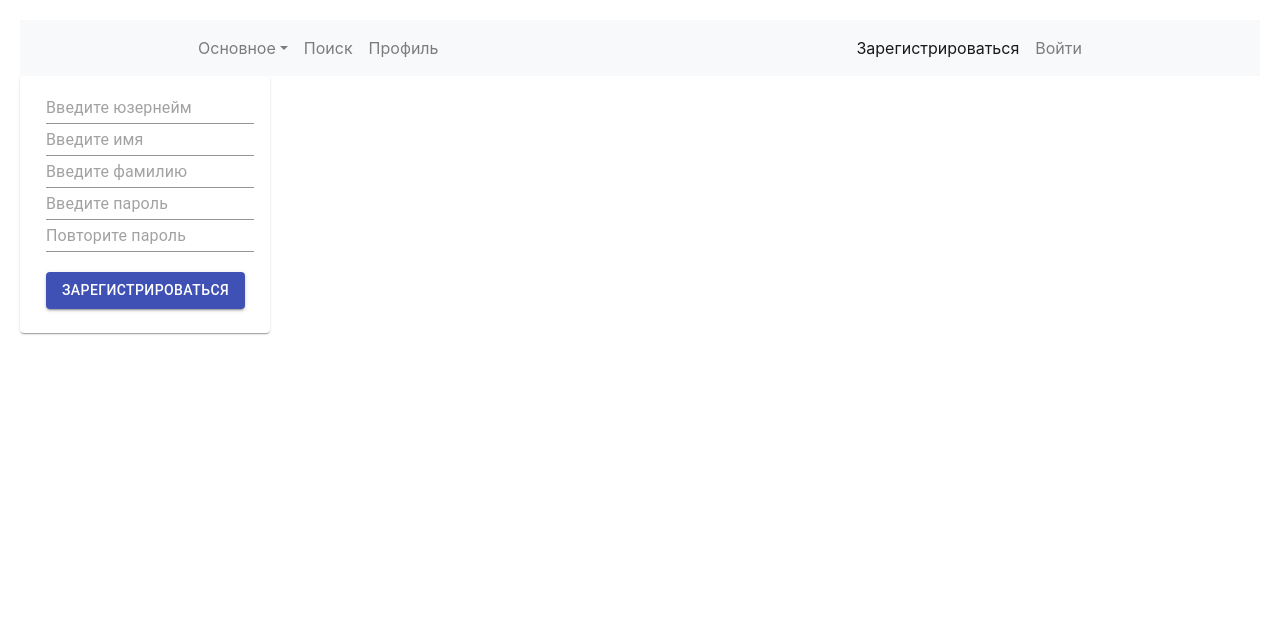
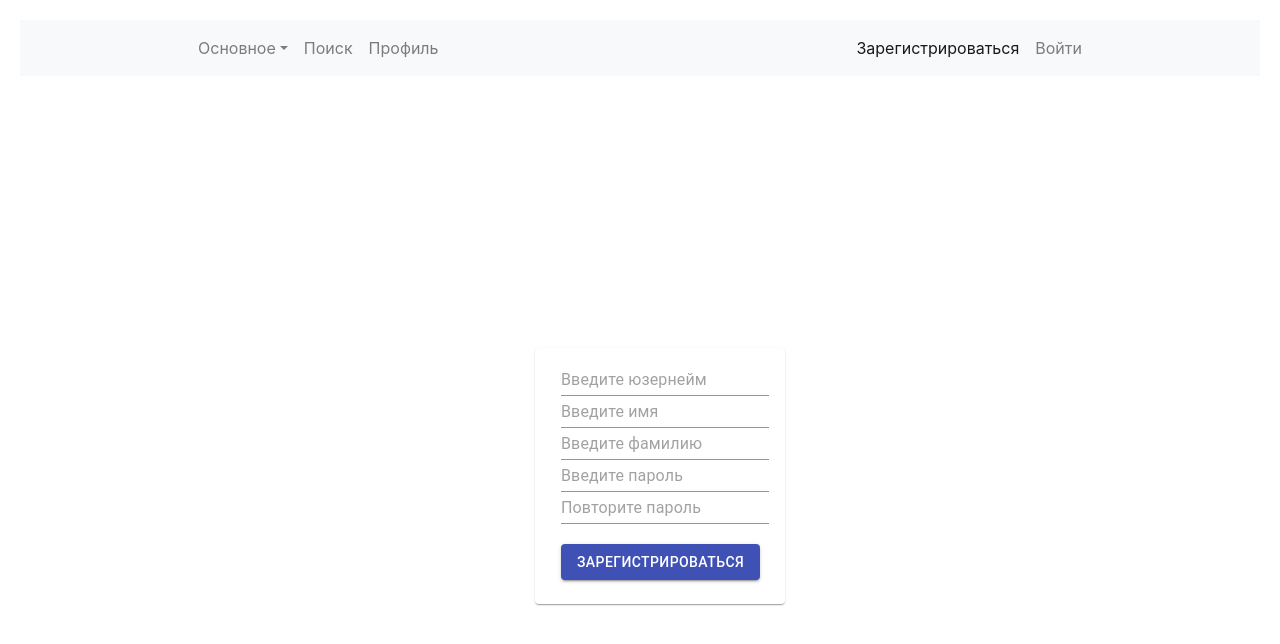
Before and after one commit to nikita03565/esearch, a React (Create React App) app: page /signup in a window 1280 px wide. Shown: the top 644 px of the page. Built offline with nearby package versions, Linux system fonts and the light colour scheme.

Commit message:
added navbars to signin/signup

```diff
--- a/src/AuthManagment/Signin.jsx
+++ b/src/AuthManagment/Signin.jsx
@@ -1,4 +1,4 @@
-import React, { Component } from 'react';
+import React, { Component, Fragment } from 'react';
 import {
     Card, CardContent, Button, TextField,
 } from '@material-ui/core';
@@ -48,8 +48,18 @@ class Signin extends Component {
         console.log('RENDER?')
         const { errorText, username, password } = this.state;
         return (
-            <div >
+            <div>
                 <Navbar />
+                <div style={{
+                    width: '100%',
+                    height: '100%',
+                    position: 'fixed',
+                    display: 'flex',
+                    alignItems: 'center',
+                    alignContent: 'center',
+                    justifyContent: 'center',
+                    overflow: 'auto',
+                }}>
                     <Card style={{ width: 250, paddingLeft: 10 }}>
                         <CardContent>
                             <form onSubmit={this.handleFormSubmit}>
@@ -84,6 +94,7 @@ class Signin extends Component {
                         </CardContent>
                     </Card>
                 </div>
+            </div>
         );
     }
 }
--- a/src/AuthManagment/Signup.jsx
+++ b/src/AuthManagment/Signup.jsx
@@ -51,6 +51,16 @@ class Signup extends Component {
         return (
             <div >
                 <Navbar />
+                <div style={{
+                    width: '100%',
+                    height: '100%',
+                    position: 'fixed',
+                    display: 'flex',
+                    alignItems: 'center',
+                    alignContent: 'center',
+                    justifyContent: 'center',
+                    overflow: 'auto',
+                }}>
                     <Card style={{ width: 250, paddingLeft: 10 }}>
                         <CardContent>
                             <form onSubmit={this.handleFormSubmit}>
@@ -113,6 +123,7 @@ class Signup extends Component {
                         </CardContent>
                     </Card>
                 </div>
+            </div>
         );
     }
 }
```
Lines whose indentation alone changed are shown as unchanged.
